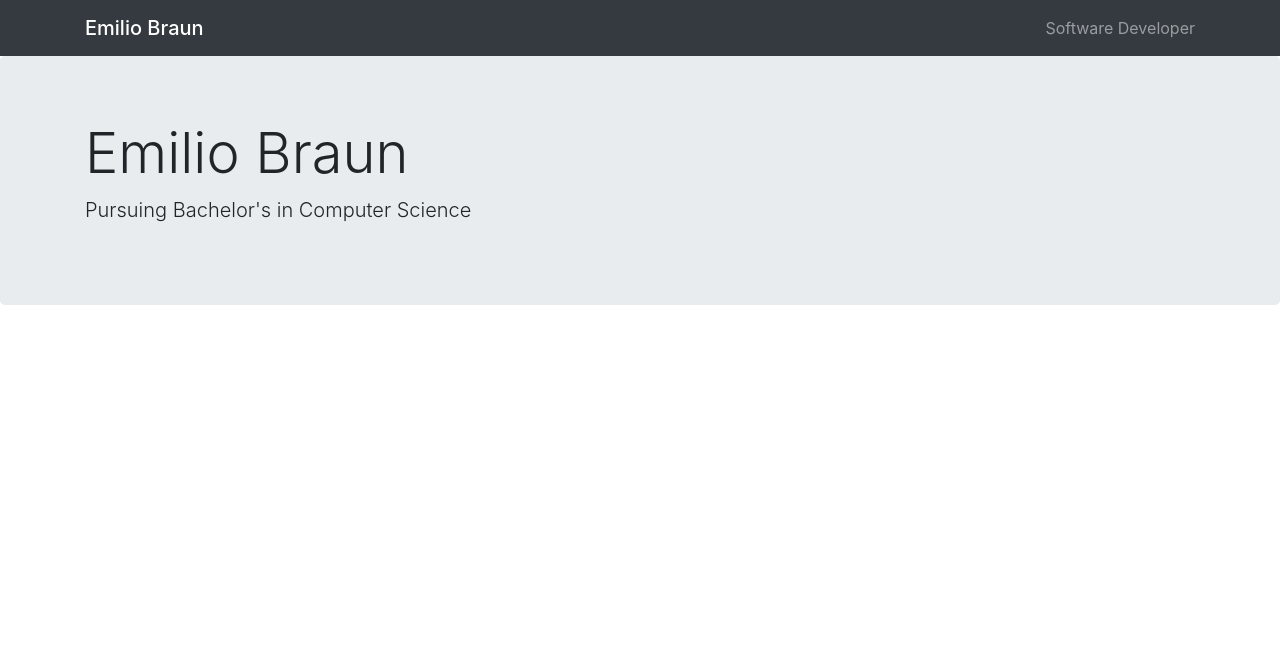
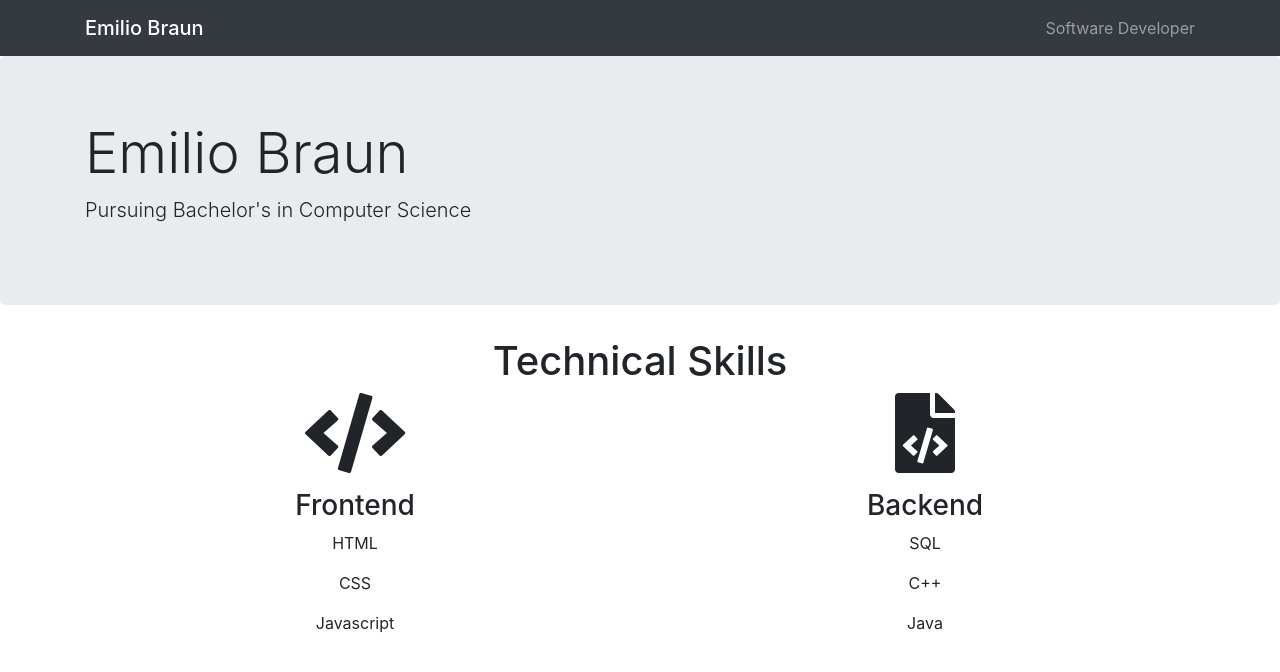
Before and after one commit to braunemi/codecademy-resume, a plain HTML site: page index.html in a window 1280 px wide. Drawn offline with nearby package versions, Linux system fonts and the light colour scheme.

Commit message:
Finish 1st & 2nd section

```diff
--- a/index.html
+++ b/index.html
@@ -7,7 +7,9 @@
     <link rel="stylesheet" href="https://stackpath.bootstrapcdn.com/bootstrap/4.1.0/css/bootstrap.min.css"
     integrity="sha384-9gVQ4dYFwwWSjIDZnLEWnxCjeSWFphJiwGPXr1jddIhOegiu1FwO5qRGvFXOdJZ4"
     crossorigin="anonymous">
-    <link rel="icon" href="/favicon.ico" type="image/x-icon">
+    <link rel="stylesheet" href="https://use.fontawesome.com/releases/v5.0.10/css/all.css"
+    integrity="sha384-+d0P83n9kaQMCwj8F4RJB66tzIwOKmrdb46+porD/OvrJ+37WqIM7UoBtwHO6Nlg"
+    crossorigin="anonymous">
     <link rel="stylesheet" type="text/css" href="./resources/css/style.css" />
     <title>Emilio | Software Engineer</title>
   </head>
@@ -33,10 +35,25 @@
       <section>
         <div class="container">
           <div class="row">
-            <div class="col">
+            <h1 class="text-center sect-title">Technical Skills</h1>
+          </div>
+            <div class="row">
+              <div class="col-sm-6 text-center">
+                <span class="fas fa-code fa-5x"></span>
+                <h3>Frontend</h3>
+                <p>HTML</p>
+                <p>CSS</p>
+                <p>Javascript</p>
+              </div>
+              <div class="col-sm-6 text-center">
+                <span class="fas fa-file-code fa-5x"></span>
+                <h3>Backend</h3>
+                <p>SQL</p>
+                <p>C++</p>
+                <p>Java</p>
+              </div>
             </div>
           </div>
-        </div>
       </section>
     </main>
 
--- a/resources/css/style.css
+++ b/resources/css/style.css
@@ -0,0 +1,6 @@
+.row {
+  justify-content: center;
+}
+h3 {
+  margin-top: 1rem;
+}
```
Also changed, not shown: 2 other files.
